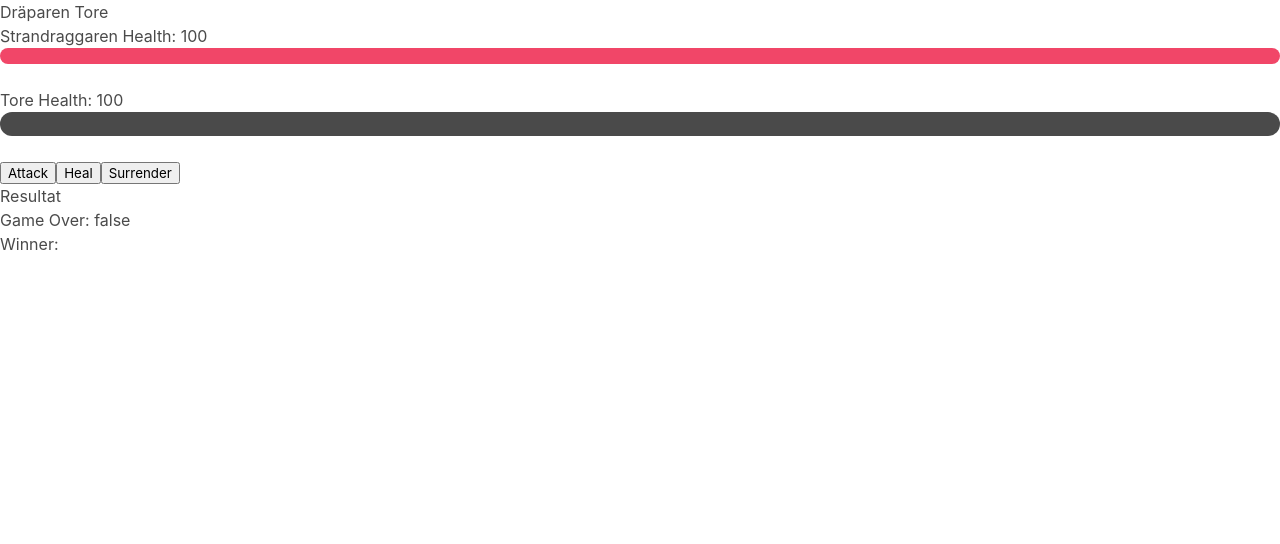
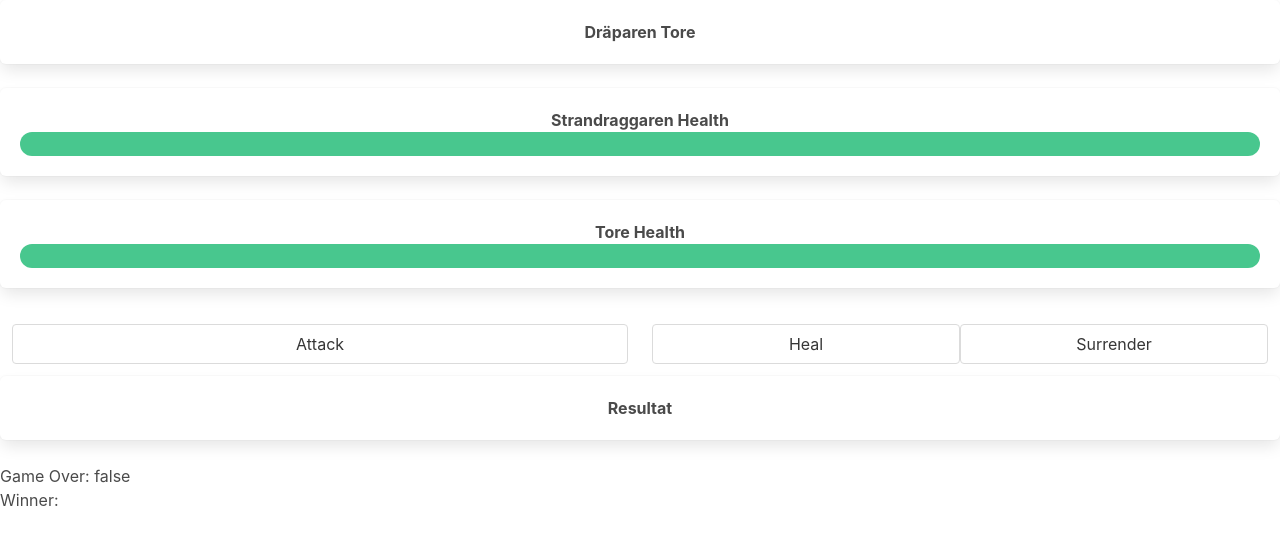
Before and after one commit to Shzku/WEUWEB02, a Vue app in the folder DräparenTore/: page / in a window 1280 px wide. Shown: the top 544 px of the page. Built offline with nearby package versions, Linux system fonts and the light colour scheme.

Commit message:
start css with bulma

```diff
--- a/DräparenTore/src/App.vue
+++ b/DräparenTore/src/App.vue
@@ -98,23 +98,35 @@ export default {
 </script>
 
 <template>
-  <h1>Dräparen Tore</h1>
-  <h1>Strandraggaren Health: {{EnemyHealth}}</h1>
-  <progress :value="EnemyHealth" max="100" class="progress is-danger"></progress>
-  <h1>Tore Health: {{ToreHealth}}</h1>
-  <progress class="progress is-large" :value="ToreHealth" max="100"></progress>
-  <div v-if="!GameOver">
-    <button @click="toreAttack()">Attack</button>
-    <button v-if="SpecialCounter>=3" @click="toreSpecial()">Special Attack {{SpecialCounter}}</Button>
-    <button @click="toreHeal()">Heal</button>
-    <button @click="surrender()">Surrender</button>
+  <div class="box">
+    <h1 class="has-text-centered has-text-weight-bold">Dräparen Tore</h1>
   </div>
-  <h1>Resultat</h1>
-  <ul>
-    <li v-for="Attack in Log" :key="Attack.id">
-      {{Attack.name + " " + Attack.action + " " + (Attack.healthPoints ? Attack.healthPoints : "")}}
-    </li>
-  </ul>
+  <div class="box">
+    <h1 class="has-text-centered has-text-weight-bold">Strandraggaren Health</h1>
+    <progress class="progress is-large is-success" :value="EnemyHealth" max="100"></progress>
+  </div>
+  <div class="box">
+    <h1 class="has-text-centered has-text-weight-bold">Tore Health</h1>
+    <progress class="progress is-large is-success" :value="ToreHealth" max="100"></progress>
+  </div>
+  <div class="tile" v-if="!GameOver">
+    <div class="tile is-parent">
+      <button class="button tile is-child" @click="toreAttack()">Attack</button>
+      <button class="button tile is-child" v-if="SpecialCounter>=3" @click="toreSpecial()">Special Attack {{SpecialCounter}}</Button>
+    </div>
+    <div class="tile is-parent">
+      <button class="button tile is-child" @click="toreHeal()">Heal</button>
+      <button class="button tile is-child" @click="surrender()">Surrender</button>
+    </div>
+  </div>
+  <div class="box">
+    <h1 class="has-text-centered has-text-weight-bold">Resultat</h1>
+    <ul>
+      <li v-for="Attack in Log" :key="Attack.id">
+        {{Attack.name + " " + Attack.action + " " + (Attack.healthPoints ? Attack.healthPoints : "")}}
+      </li>
+    </ul>
+  </div>
   <h1>Game Over: {{GameOver}}</h1>
   <h1>Winner: {{Winner}}</h1>
   <button v-if="GameOver" @click="reset()">Restart</button>
```
Also changed, not shown: 1 other file (tests, documents, lock files or other folders).
